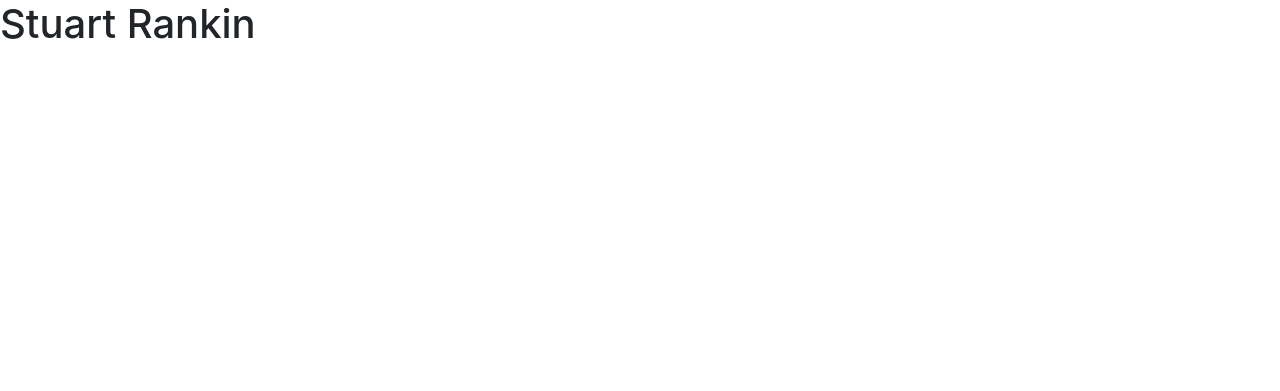
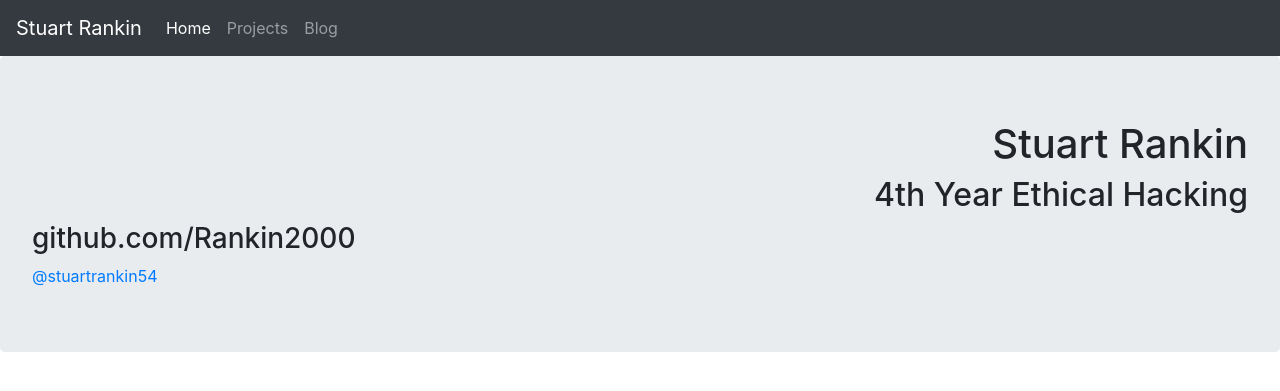
Before and after one commit to Rankin2000/Portfolio-Website, a Django app: page / in a window 1280 px wide. Shown: the top 391 px of the page. Run offline with Django 3.2, Linux system fonts and the light colour scheme; some libraries are stand-ins or nearby versions.

Commit message:
added navbar

```diff
--- a/portfolio/templates/index.html
+++ b/portfolio/templates/index.html
@@ -1,5 +1,35 @@
 {% extends "base.html" %}
 {% load static %}
 {% block page_content %}
-<h1> Stuart Rankin </h1>
+<nav class="navbar navbar-expand navbar-dark bg-dark">
+    <a class="navbar-brand" href="#">Stuart Rankin</a>
+
+    <div class="collapse navbar-collapse">
+        <ul class="navbar-nav mr-auto">
+            <li class="nav-item active">
+                <a class="nav-link" href="www.stuartrankin.uk">
+                    Home
+                </a>
+            </li>
+            <li class="nav-item">
+                <a class="nav-link" href="www.stuartrankin.uk/projects">
+                    Projects
+                </a>
+            </li>
+            <li class="nav-item">
+                <a class="nav-link" href="www.stuartrankin.uk/blog">
+                    Blog
+                </a>
+            </li>
+        </ul>
+    </div>
+</nav>
+<div class="jumbotron text-right" style="margin-bottom:0">
+	<h1> Stuart Rankin </h1>
+	<h2> 4th Year Ethical Hacking </h2>
+	<div class="text-left">
+		<h3>github.com/Rankin2000</h3>
+		<a href="https://www.twitter.com/stuartrankin54">@stuartrankin54</a>
+	</div>
+</div>
 {% endblock %}
```
